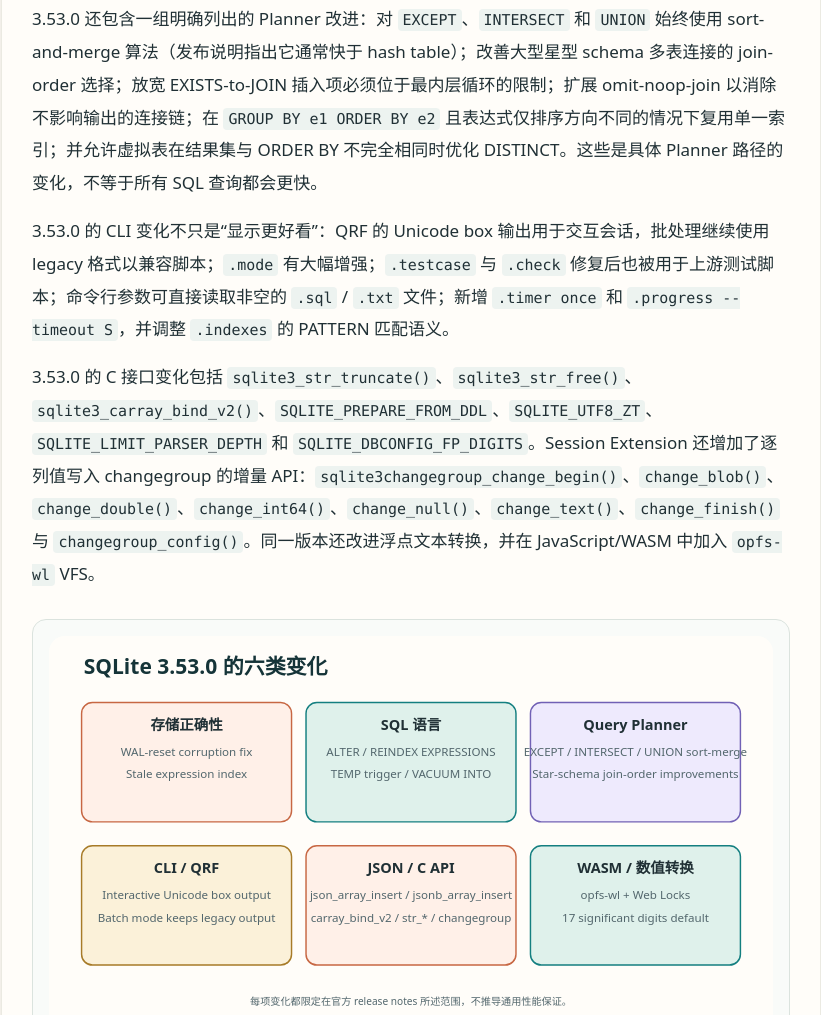
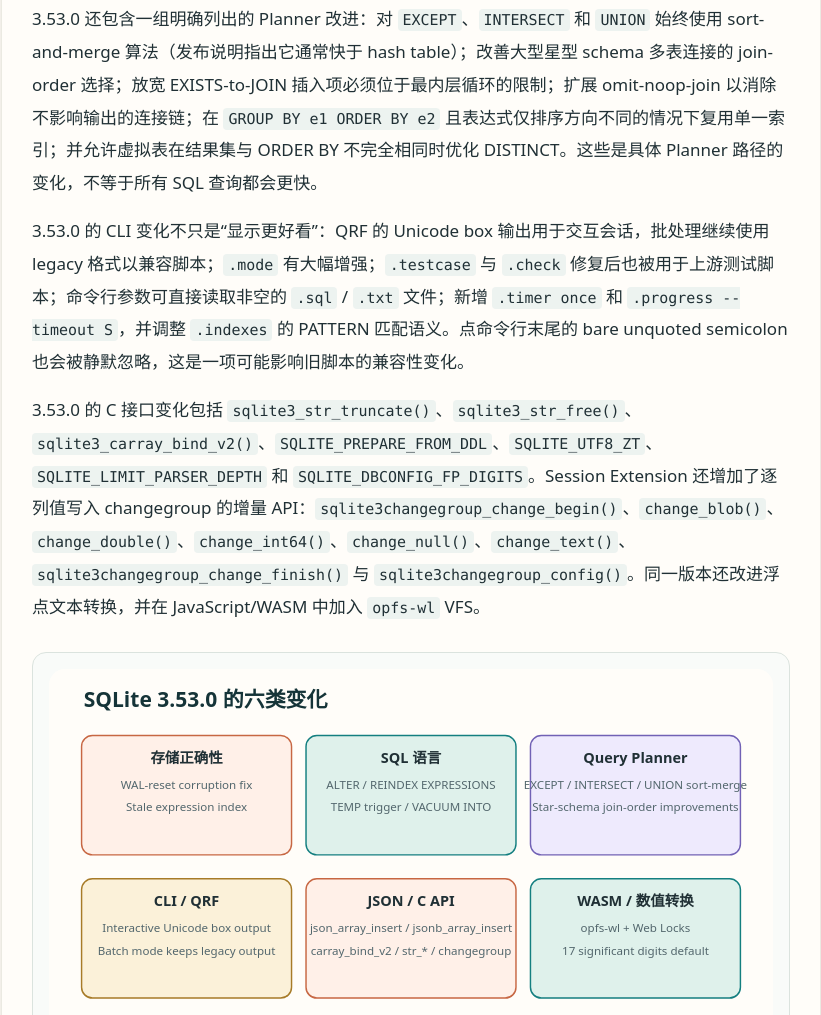
Before and after one commit to 1998x-stack/sqlite-source-analysis-tutorial, a plain HTML site: page chapters/27.html in a window 1280 px wide. Shown: the part 2060-3075 px from the top of the page, without its empty margins (341-1162 px from the left). Drawn offline with Linux system fonts and the light colour scheme.

Commit message:
docs: correct the full sqlite3changegroup_config API name and CLI compatibility note

```diff
--- a/chapters/27.html
+++ b/chapters/27.html
@@ -17,8 +17,8 @@
 <p>第二个可见变化是 Query Result Formatter（QRF）。它用于把 SQL 查询结果排版成适合等宽终端阅读的表格，CLI 交互会话使用 QRF 改善表格展示；批处理会话仍保留旧格式以保持兼容。QRF 是结果格式化层，不是新的 SQL 执行引擎，也不是 SQL 函数集合。</p>
 <p>3.53.0 同时增加了若干 SQL 语言能力：<code>ALTER TABLE</code> 可添加和移除 <code>NOT NULL</code> 与 <code>CHECK</code> 约束；<code>REINDEX EXPRESSIONS</code> 只重建表达式索引；TEMP trigger 的主体可访问 main schema 中的表；<code>VACUUM INTO</code> 的 URI 目标支持 <code>reserve=N</code>。新增 JSON 函数包括 <code>json_array_insert()</code> 与 <code>jsonb_array_insert()</code>。</p>
 <p>3.53.0 还包含一组明确列出的 Planner 改进：对 <code>EXCEPT</code>、<code>INTERSECT</code> 和 <code>UNION</code> 始终使用 sort-and-merge 算法（发布说明指出它通常快于 hash table）；改善大型星型 schema 多表连接的 join-order 选择；放宽 EXISTS-to-JOIN 插入项必须位于最内层循环的限制；扩展 omit-noop-join 以消除不影响输出的连接链；在 <code>GROUP BY e1 ORDER BY e2</code> 且表达式仅排序方向不同的情况下复用单一索引；并允许虚拟表在结果集与 ORDER BY 不完全相同时优化 DISTINCT。这些是具体 Planner 路径的变化，不等于所有 SQL 查询都会更快。</p>
-<p>3.53.0 的 CLI 变化不只是“显示更好看”：QRF 的 Unicode box 输出用于交互会话，批处理继续使用 legacy 格式以兼容脚本；<code>.mode</code> 有大幅增强；<code>.testcase</code> 与 <code>.check</code> 修复后也被用于上游测试脚本；命令行参数可直接读取非空的 <code>.sql</code> / <code>.txt</code> 文件；新增 <code>.timer once</code> 和 <code>.progress --timeout S</code>，并调整 <code>.indexes</code> 的 PATTERN 匹配语义。</p>
-<p>3.53.0 的 C 接口变化包括 <code>sqlite3_str_truncate()</code>、<code>sqlite3_str_free()</code>、<code>sqlite3_carray_bind_v2()</code>、<code>SQLITE_PREPARE_FROM_DDL</code>、<code>SQLITE_UTF8_ZT</code>、<code>SQLITE_LIMIT_PARSER_DEPTH</code> 和 <code>SQLITE_DBCONFIG_FP_DIGITS</code>。Session Extension 还增加了逐列值写入 changegroup 的增量 API：<code>sqlite3changegroup_change_begin()</code>、<code>change_blob()</code>、<code>change_double()</code>、<code>change_int64()</code>、<code>change_null()</code>、<code>change_text()</code>、<code>change_finish()</code> 与 <code>changegroup_config()</code>。同一版本还改进浮点文本转换，并在 JavaScript/WASM 中加入 <code>opfs-wl</code> VFS。</p>
+<p>3.53.0 的 CLI 变化不只是“显示更好看”：QRF 的 Unicode box 输出用于交互会话，批处理继续使用 legacy 格式以兼容脚本；<code>.mode</code> 有大幅增强；<code>.testcase</code> 与 <code>.check</code> 修复后也被用于上游测试脚本；命令行参数可直接读取非空的 <code>.sql</code> / <code>.txt</code> 文件；新增 <code>.timer once</code> 和 <code>.progress --timeout S</code>，并调整 <code>.indexes</code> 的 PATTERN 匹配语义。点命令行末尾的 bare unquoted semicolon 也会被静默忽略，这是一项可能影响旧脚本的兼容性变化。</p>
+<p>3.53.0 的 C 接口变化包括 <code>sqlite3_str_truncate()</code>、<code>sqlite3_str_free()</code>、<code>sqlite3_carray_bind_v2()</code>、<code>SQLITE_PREPARE_FROM_DDL</code>、<code>SQLITE_UTF8_ZT</code>、<code>SQLITE_LIMIT_PARSER_DEPTH</code> 和 <code>SQLITE_DBCONFIG_FP_DIGITS</code>。Session Extension 还增加了逐列值写入 changegroup 的增量 API：<code>sqlite3changegroup_change_begin()</code>、<code>change_blob()</code>、<code>change_double()</code>、<code>change_int64()</code>、<code>change_null()</code>、<code>change_text()</code>、<code>sqlite3changegroup_change_finish()</code> 与 <code>sqlite3changegroup_config()</code>。同一版本还改进浮点文本转换，并在 JavaScript/WASM 中加入 <code>opfs-wl</code> VFS。</p>
 <figure><img src="../assets/svg/27-release-feature-map.svg" alt="SQLite 3.53.0 的正确性修复、SQL 语言、CLI、WASM 和数值转换变化分组"><figcaption>图 2 · 发布说明中的变化横跨存储正确性、SQL 语义、CLI、WASM 和数值转换；它们并非同一层的“性能优化”。</figcaption></figure></section>
 
 <section id="selfheal" aria-labelledby="h-selfheal"><h2 id="h-selfheal">3. Stale expression index：自修复有明确触发条件</h2>
```
